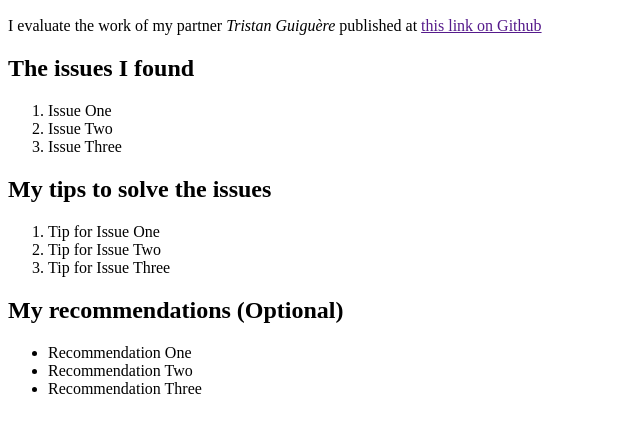
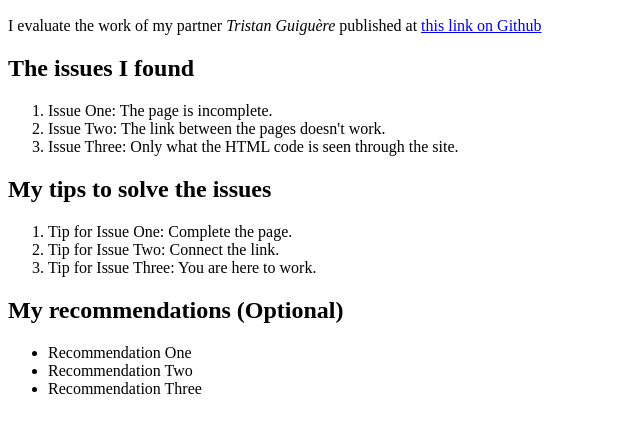
Before and after one commit to 420n13la/pacifictrailsresort4-NicolasEspitalier1, a plain HTML site: page feedback.html in a window 1280 px wide. Shown: the part 96-528 px from the top of the page, without its empty margins (0-640 px from the left). Drawn offline with Linux system fonts and the light colour scheme.

Commit message:
Update feedback.html

```diff
--- a/feedback.html
+++ b/feedback.html
@@ -5,20 +5,20 @@
   <body>
       <h1>Evaluation by Nicolas Espitalier</h1>
       <h2>Introduction</h2>
-      <p>I evaluate the work of my partner <em>Tristan Guiguère</em> published at <a href="">this link on Github</a></p>
+      <p>I evaluate the work of my partner <em>Tristan Guiguère</em> published at <a href="https://github.com/420n13la/pacifictrailsresort4-tristangiguere">this link on Github</a></p>
 
     <h2>The issues I found</h2>
     <ol>
-      <li>Issue One</li>
-      <li>Issue Two</li>
-      <li>Issue Three</li>
+      <li>Issue One: The page is incomplete.</li>
+      <li>Issue Two: The link between the pages doesn't work.</li>
+      <li>Issue Three: Only what the HTML code is seen through the site.</li>
     </ol>
 
     <h2>My tips to solve the issues</h2>
     <ol>
-      <li>Tip for Issue One</li>
-      <li>Tip for Issue Two</li>
-      <li>Tip for Issue Three</li>
+      <li>Tip for Issue One: Complete the page.</li>
+      <li>Tip for Issue Two: Connect the link.</li>
+      <li>Tip for Issue Three: You are here to work.</li>
     </ol>
 
     <h2>My recommendations (Optional)</h2>
```
